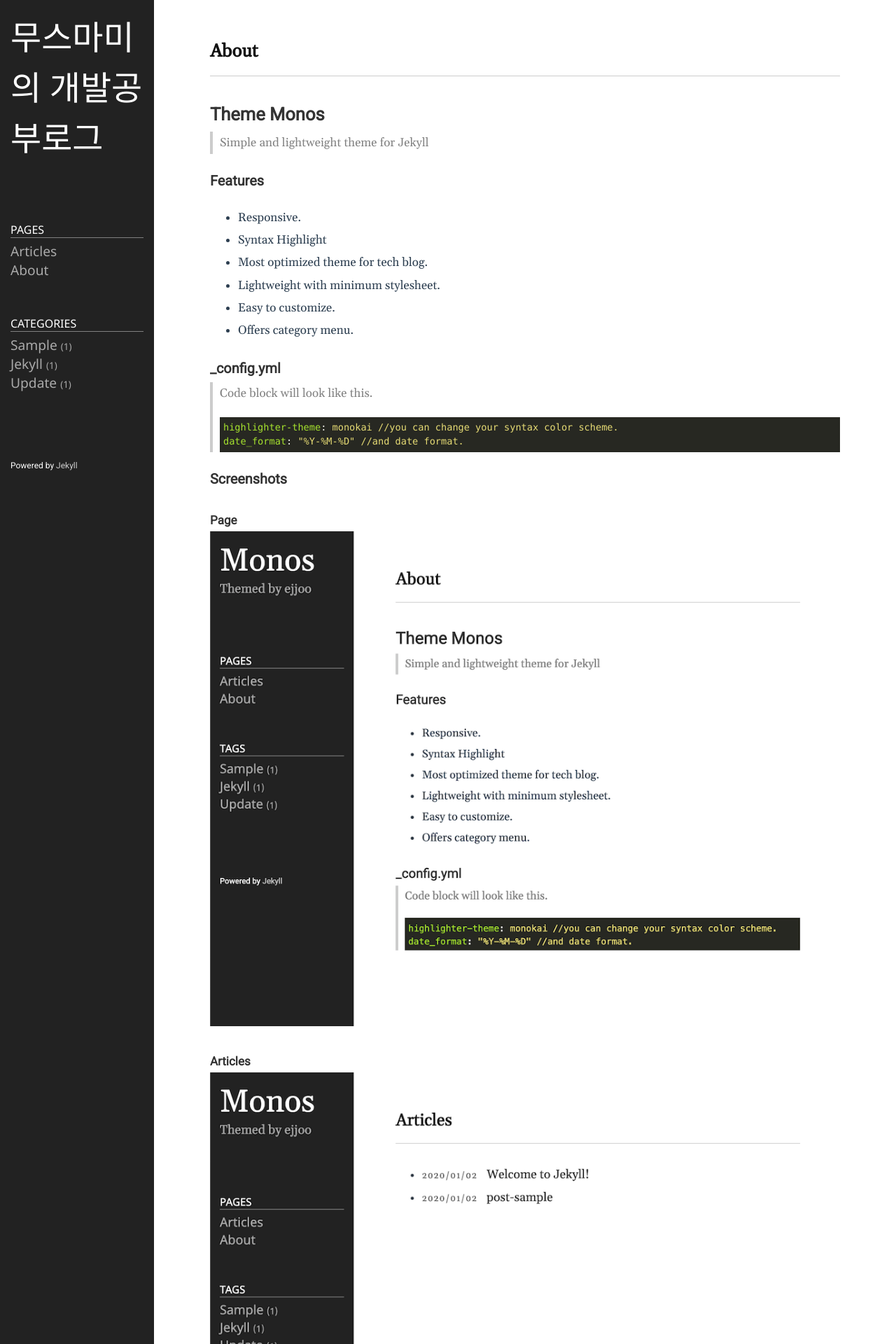
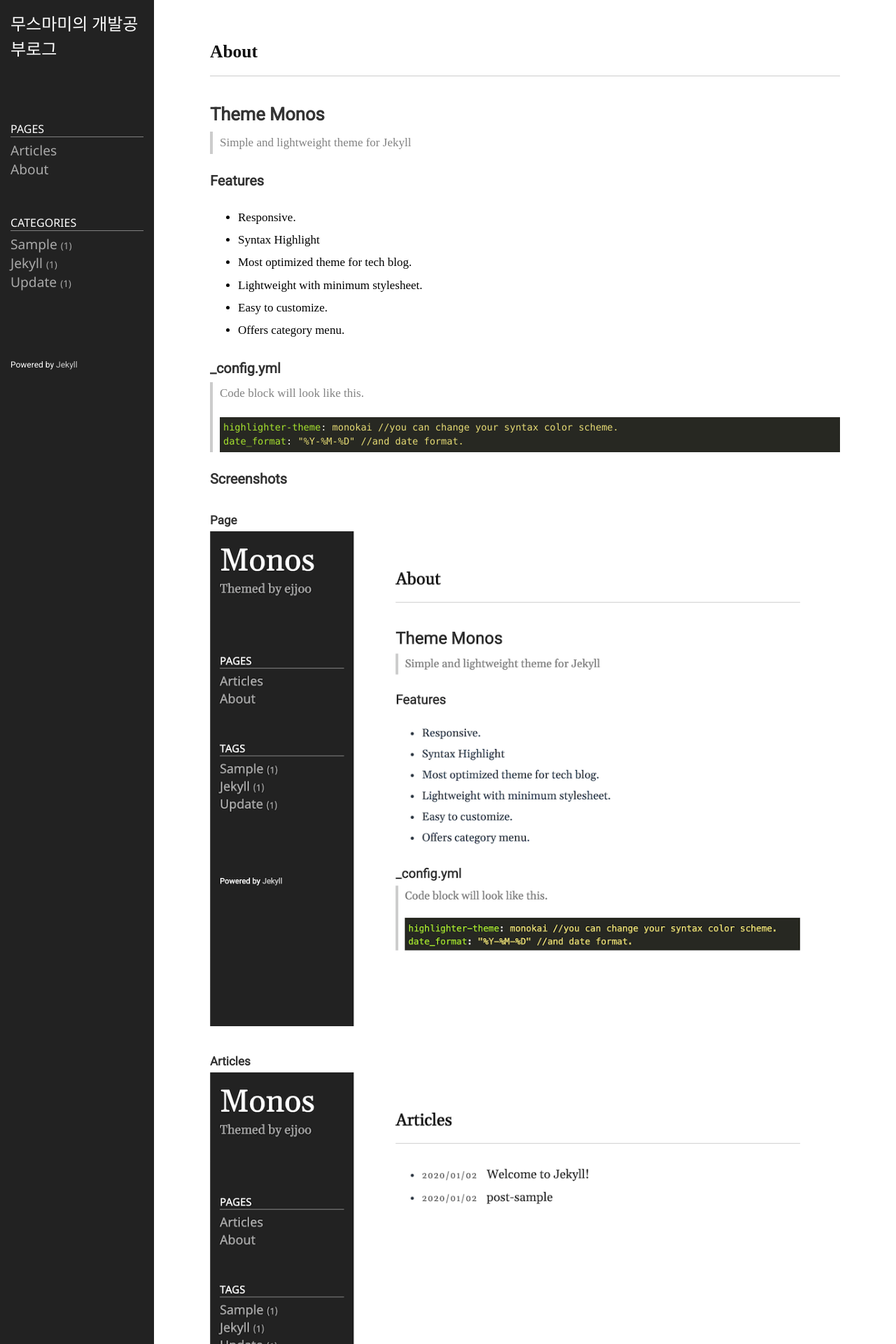
Before and after one commit to Miri-Hwang/Miri-Hwang.github.io, a Jekyll site: the page built from README.md, in a window 1280 px wide. Shown: the top 1920 px of the page at 70% size. Built offline with Jekyll 4.4.1, drawn with Linux system fonts in a browser that asks for light colours.

Commit message:
Change Font

```diff
--- a/public/css/style.css
+++ b/public/css/style.css
@@ -29,8 +29,8 @@
   --breakpoint-md: 768px;
   --breakpoint-lg: 992px;
   --breakpoint-xl: 1200px;
-  --font-family-sans-serif: "Roboto", "Nanum Gothic";
-  --font-family-serif: "Nanum Myeongjo";
+  --font-family-sans-serif: "Roboto", "Jeju Gothic";
+  --font-family-serif: "Jeju Gothic";
 }
 
 * {
@@ -49,7 +49,7 @@ body {
 	height: 100%;
 	margin: 0;
 	padding: 0;
-	font-family: 'Gelasio', 'Nanum Myeongjo', serif;
+	font-family: 'Gelasio', 'Jeju Gothic'', serif;
 	color: #2c3e50;
 }
 
@@ -112,8 +112,8 @@ code {
 }
 
 .sidebar-brand > a {
-	font-size: 300%;
-	font-family: 'Gelasio';
+	font-size: 150%;
+	font-family: 'Gelasio','Jeju Gothic';
 	color: #fff;
 }
 
@@ -232,7 +232,7 @@ article h3,
 article h4,
 article h5,
 article h6 {
-	font-family: "Roboto", "Nanum Gothic";
+	font-family: "Roboto", "Jeju Gothic";
 	color: #333;
   	margin-bottom: 0;
 }
```
